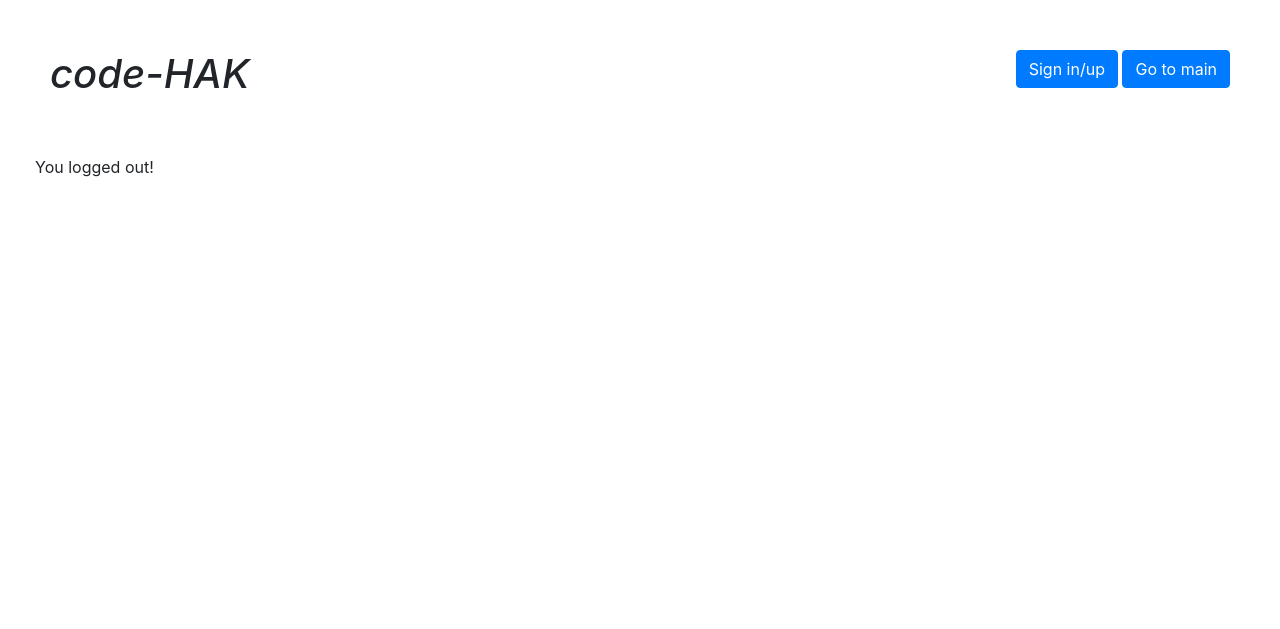
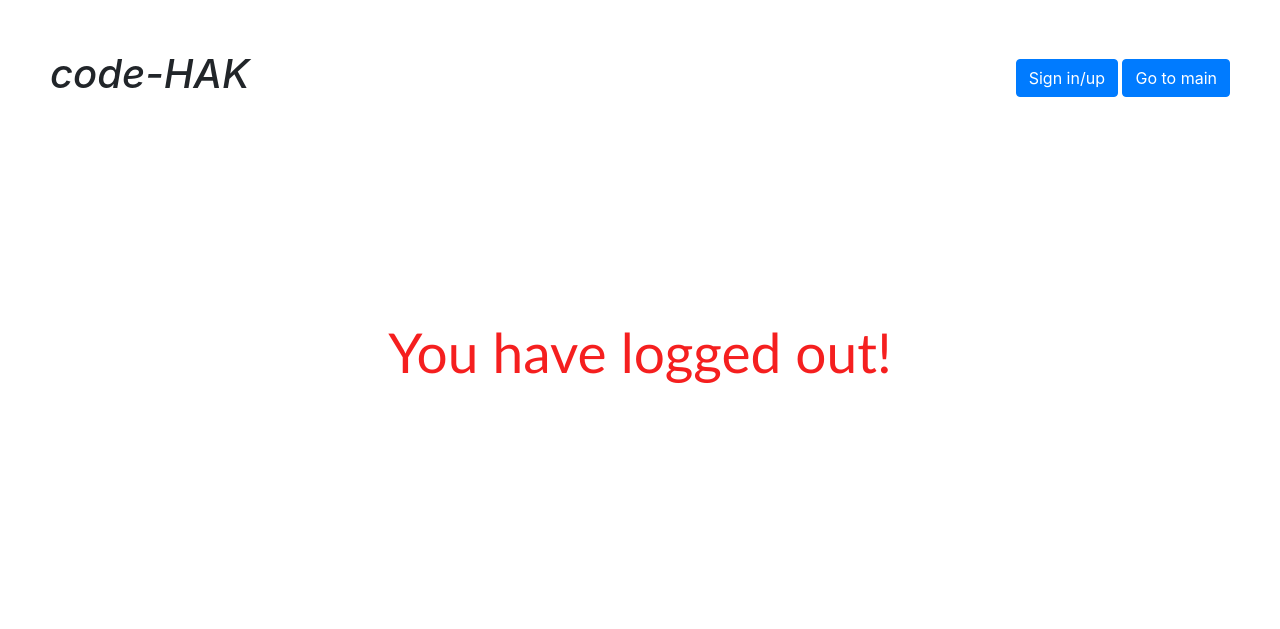
Before and after one commit to HarshitGulgulia/urlshortner, a Django app: page /accounts/logout/ in a window 1280 px wide. Shown: the top 629 px of the page. Run offline with Django 3.2, Linux system fonts and the light colour scheme; some libraries are stand-ins or nearby versions.

Commit message:
css changed

```diff
--- a/engine/static/css/style.css
+++ b/engine/static/css/style.css
@@ -78,10 +78,11 @@
   }
 
 .menu {
-    float: center;
     padding: 50px;
-
-
+    display: flex;
+    justify-content: space-between;
+    align-items: center;
+    width: 100%;
 }
 .logo{
   float: left;
@@ -93,3 +94,13 @@
 .container-fluid{
   margin-top: 20px;
 }
+.ok{
+  margin-top: 120px;
+  font-family: 'Gill Sans', 'Gill Sans MT', Calibri, 'Trebuchet MS', sans-serif;
+  font-size:55px;
+  color:rgb(245, 31, 31);
+  display: flex;
+  justify-content: center;
+  align-items: center;
+  width: 100%;
+}
--- a/project_env/pyvenv.cfg
+++ /dev/null
@@ -1,3 +0,0 @@
-home = C:\Users\meash\AppData\Local\Programs\Python\Python39
-include-system-site-packages = false
-version = 3.9.1
--- a/templates/logout.html
+++ b/templates/logout.html
@@ -9,8 +9,8 @@
                     <a class="btn btn-primary" href="{% url 'main' %}">Go to main</a>
                 </div>
         </div>
-        <div class="container-fluid" style="padding: 35px;">
-            You logged out!
+        <div class="ok" style="padding: 35px;">
+            You have logged out!
         </div>
     </div>
 {% endblock %}
```
Also changed, not shown: db.sqlite3, 11 other files.
